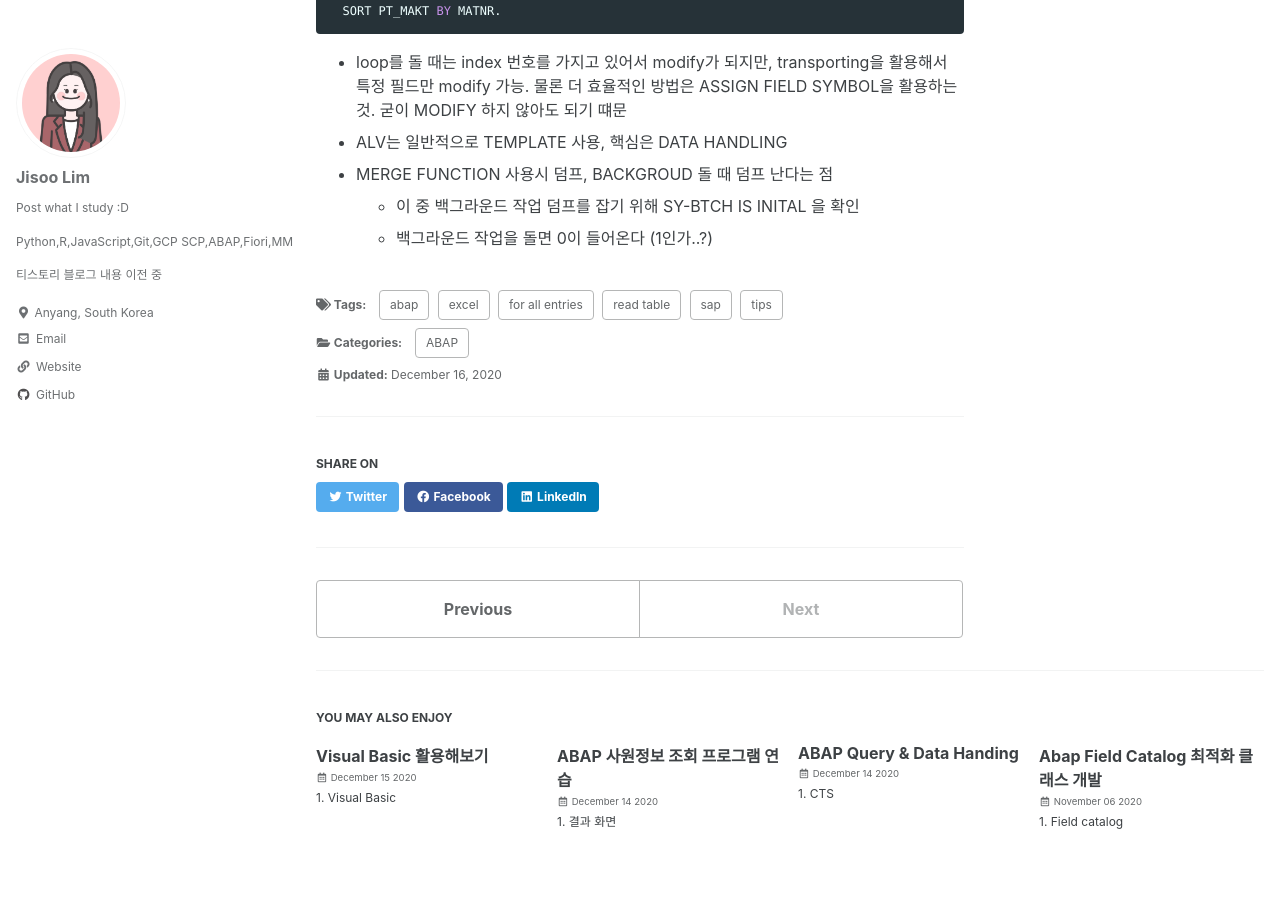
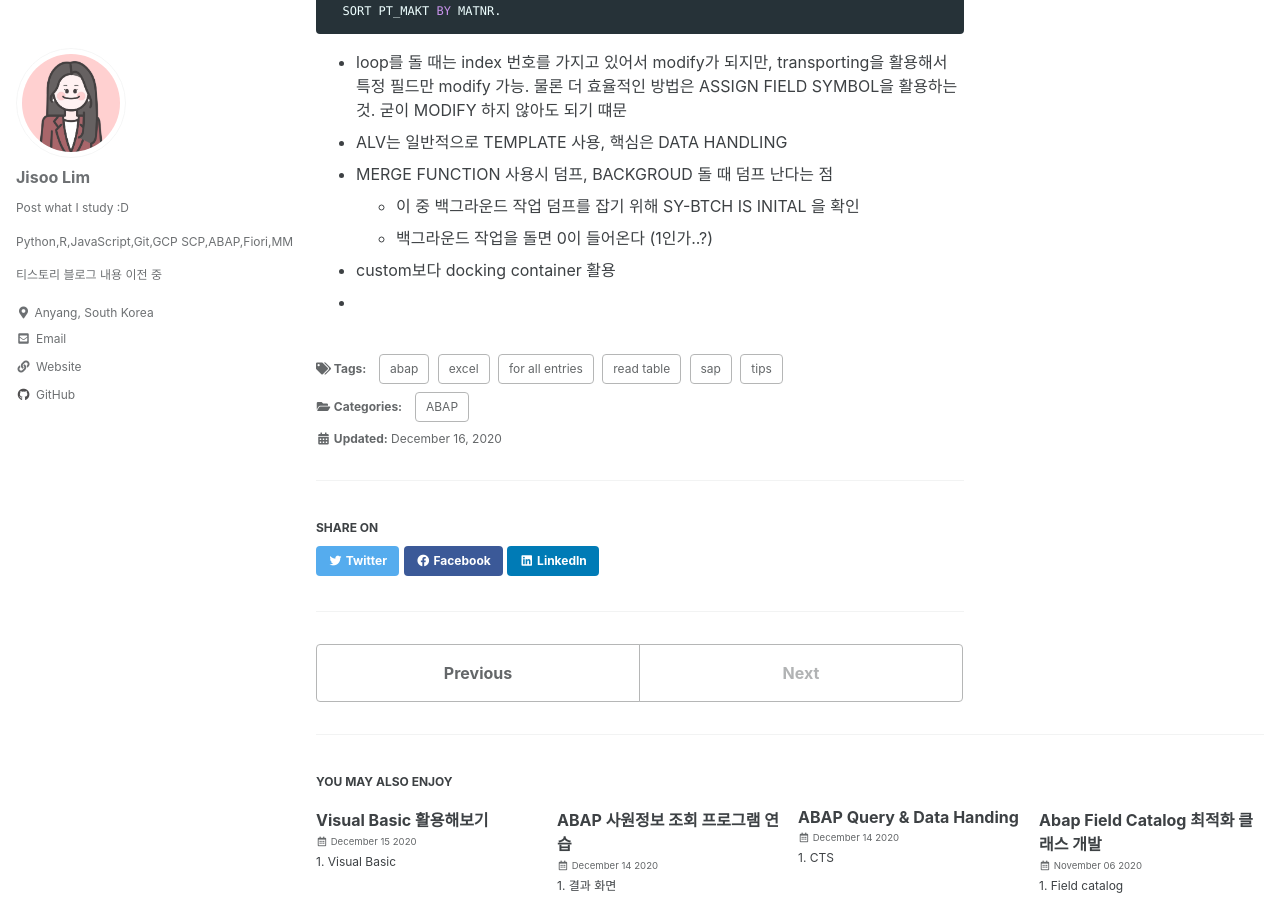
Before and after one commit to z2soo/z2soo.github.io, a Jekyll site: the page built from _posts/2020-12-16-ABAP-Tips-for-development.md, in a window 1280 px wide and 900 px high, scrolled down 2352 px. Built offline with Jekyll 4.4.1, drawn with Linux system fonts in a browser that asks for light colours; cached includes are drawn as plain includes.

Commit message:
edit post tips for development

```diff
--- a/_posts/2020-12-16-ABAP-Tips-for-development.md
+++ b/_posts/2020-12-16-ABAP-Tips-for-development.md
@@ -108,3 +108,8 @@ toc: true
 - MERGE FUNCTION 사용시 덤프, BACKGROUD 돌 때 덤프 난다는 점
   - 이 중 백그라운드 작업 덤프를 잡기 위해 SY-BTCH IS INITAL 을 확인
   - 백그라운드 작업을 돌면 0이 들어온다 (1인가..?)
+
+
+
+- custom보다 docking container 활용
+-
```
